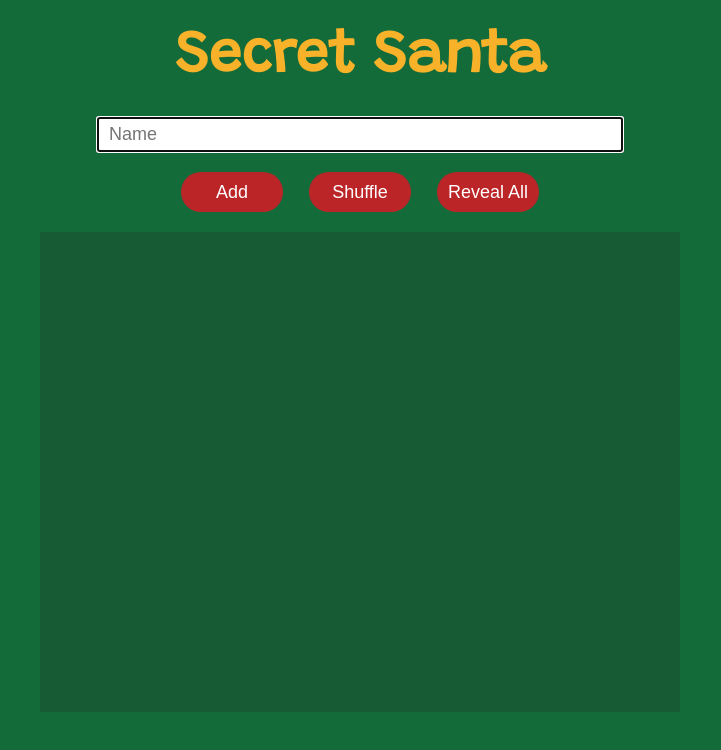
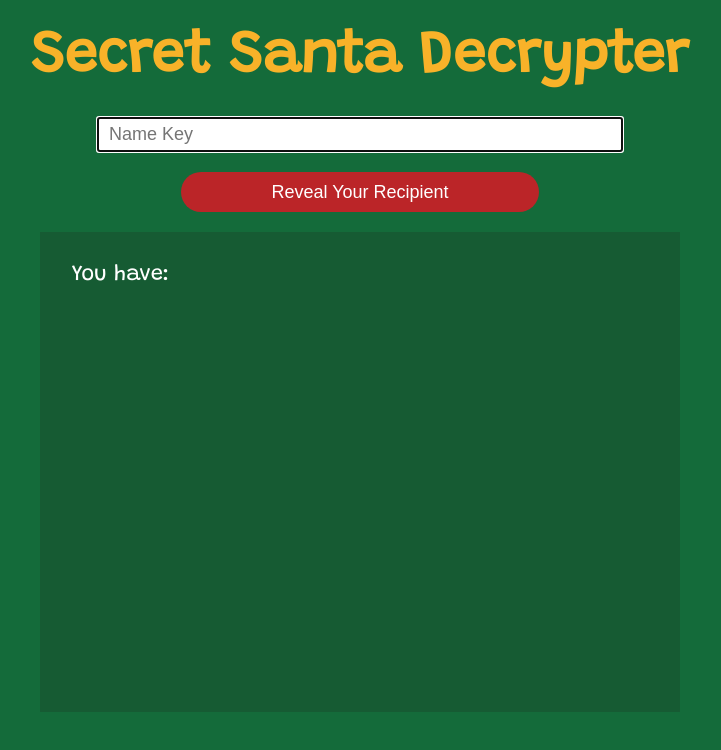
Before and after one commit to waltwengert/secret-santa-decrypter, a plain HTML site: page index.html in a window 1280 px wide. Shown: the whole page, without its empty margins (280-1001 px from the left). Drawn offline with Linux system fonts and the light colour scheme.

Commit message:
Modified page for decrypter version

```diff
--- a/index.html
+++ b/index.html
@@ -3,22 +3,23 @@
   <meta name="viewport" content="width=device-width, initial-scale=1">
   <head>
     <meta charset="UTF-8">
-    <title>Secret Santa</title>
+    <title>Secret Santa Decrypter</title>
     <link rel="stylesheet" href="style.css">
     <link href="https://fonts.googleapis.com/css2?family=Grandstander&display=swap" rel="stylesheet">
   </head>
 
   <body>
-    <h1 class="heading">Secret Santa</h1>
-    <input id="input" type="text" placeholder="Name" autofocus></input>
+    <h1 class="heading">Secret Santa Decrypter</h1>
+    <input id="input" type="text" placeholder="Name Key" autofocus></input>
 
     <div class="inputBtns">
-      <button onclick="addParticipant()">Add</button>
-      <button onclick="randomise()">Shuffle</button>
-      <button onclick="toggleResults()" id="hide">Reveal All</button>
+      <button onclick="decrypt()" id="hide">Reveal Your Recipient</button>
     </div>
 
-    <div id="result"></div>
+    <div id="result" class="pContainer">
+      <p class="whiteTxt">You have:</p>
+      <p id="recipient"></p>
+    </div>
 
     <script type="text/javascript" src="index.js"></script>
   </body>
```
